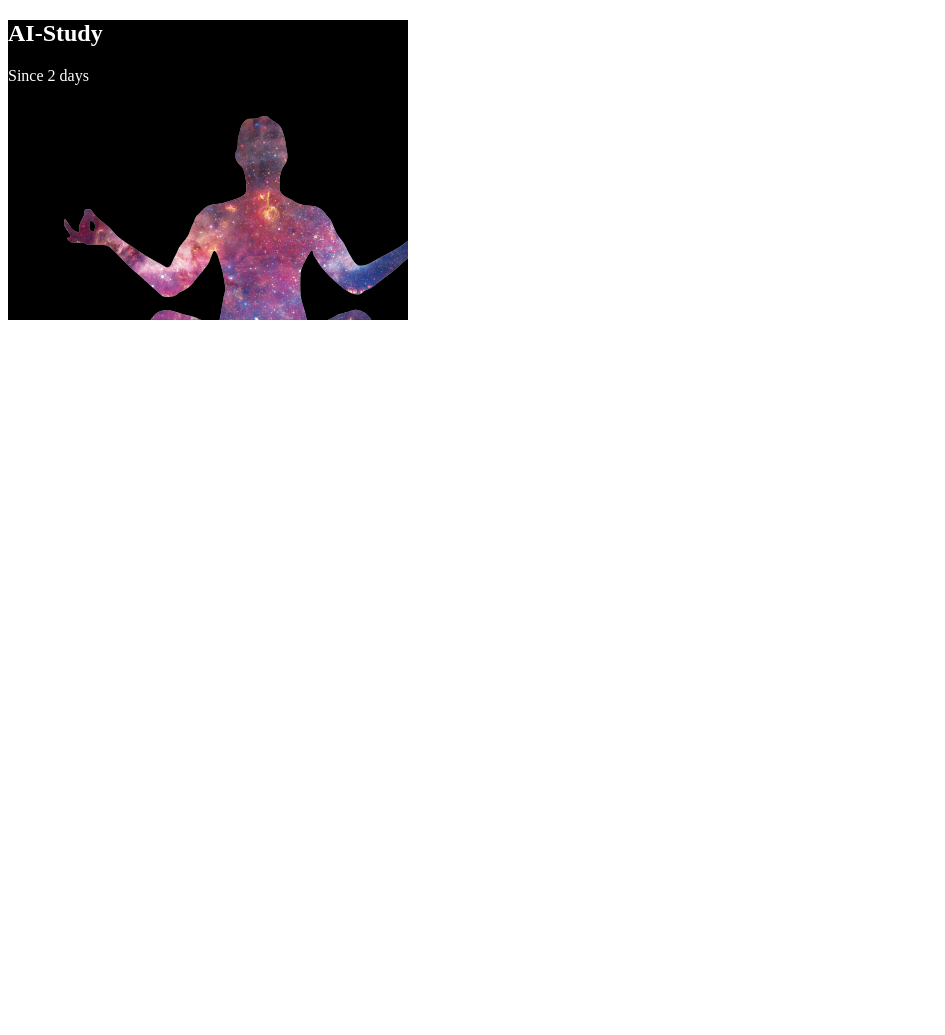
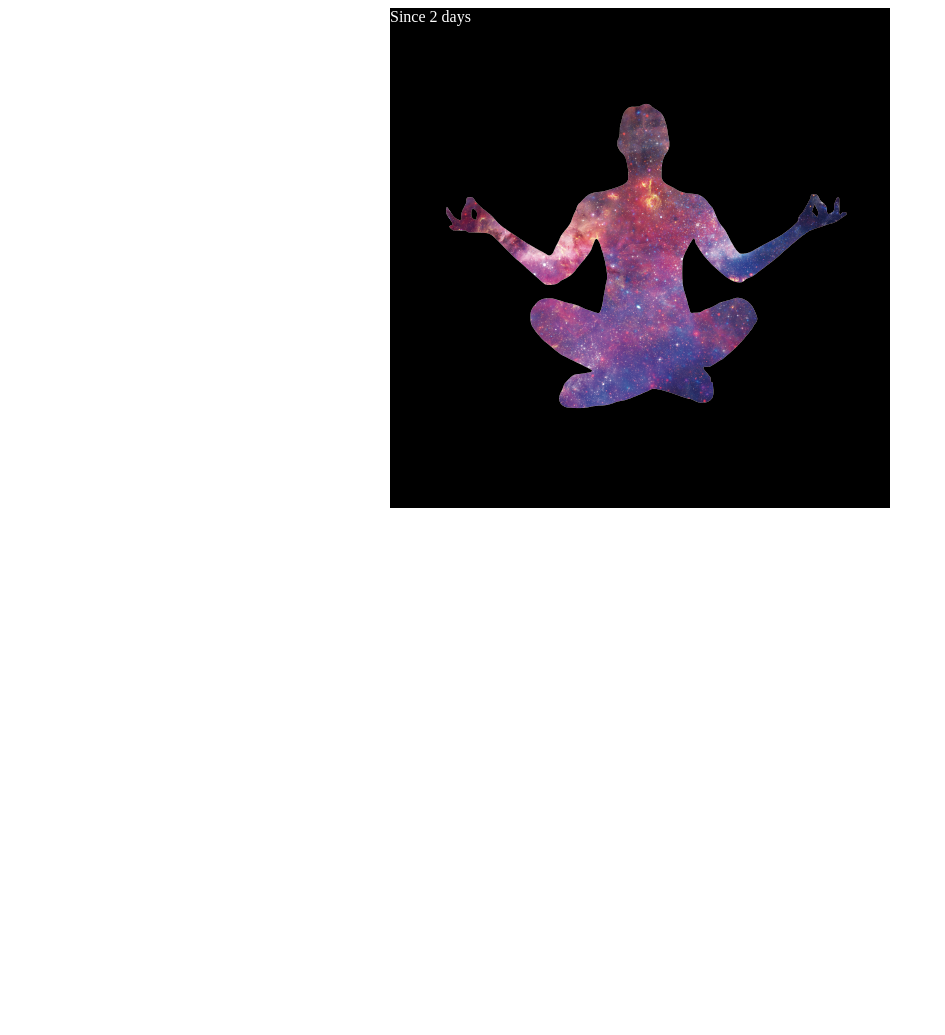
Before and after one commit to iknowSteven/iknowSteven.github.io, a Jekyll site: the page built from index.md, in a window 1280 px wide. Shown: the whole page, without its empty margins (0-945 px from the left). Built offline with Jekyll 4.4.1, drawn with Linux system fonts in a browser that asks for light colours; our own code applies the rules of GitHub Pages for plain Markdown files; before the commit the page ends 900 px from its top, so only the background shows below that.

Commit message:
no message

```diff
--- a/_includes/countdown/Startup.html
+++ b/_includes/countdown/Startup.html
@@ -9,7 +9,7 @@
     <div class="countdown_container_white" id="Startup">
         <h1>AI-Study</h1>
         <div class="countdown_since">2019-02-10</div>
-        <div class="countdown_remain"></div>
+        <h3 class="countdown_remain"></h3>
     </div>
     <script type="text/javascript" src="../../assets/js/src/countdown.js"></script>
 </body>
--- a/assets/css/countdown.css
+++ b/assets/css/countdown.css
@@ -1,8 +1,22 @@
 .countdown_container_white {
-    width: 400px;
-    height: 300px;
+    width: 500px;
+    height: 500px;
     border-color: #2aa198;
     color: #FFFFFF;
+    margin: auto;
+}
+
+.countdown_container_white h1 {
+    position: absolute;
+    top: 0;
+    bottom: 0;
+    left: 0;
+    right: 0;
+    margin: auto;
+}
+
+.countdown_container_white h3 {
+    bottom: 0px;
 }
 
 .countdown_since {
```
